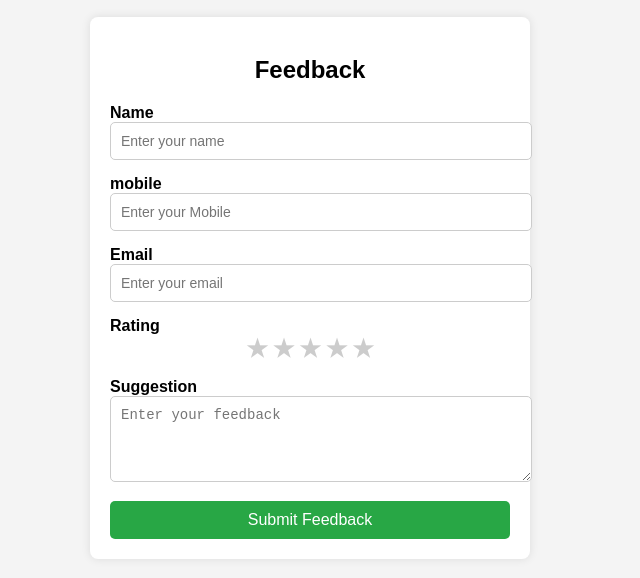
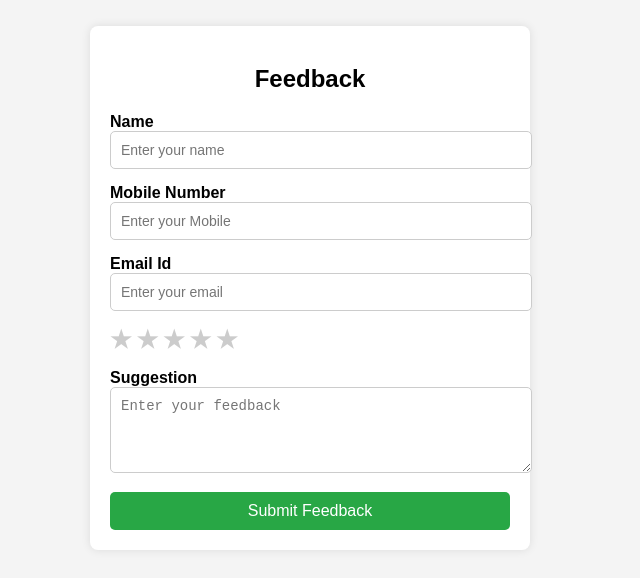
Before and after one commit to vemahend/BhajanBhoomi_FlipBook, a plain HTML site: page Pages/feedbackform.html in a window 1280 px wide. Shown: the part 112-690 px from the top of the page, without its empty margins (330-970 px from the left). Drawn offline with nearby package versions, Linux system fonts and the light colour scheme.

Commit message:
Form layout fixed

```diff
--- a/CSS/feedback.css
+++ b/CSS/feedback.css
@@ -42,7 +42,7 @@ textarea {
 
 .stars {
     display: flex;
-    justify-content: center;
+    justify-content: left;
     gap: 5px;
     flex-direction: row-reverse;
 }
--- a/Pages/feedbackform.html
+++ b/Pages/feedbackform.html
@@ -18,15 +18,14 @@
                 <input type="text" id="name" placeholder="Enter your name" required>
             </div>
             <div class="form-group">
-                <label for="mobile">mobile</label>
+                <label for="mobile">Mobile Number</label>
                 <input type="number" id="mobile" placeholder="Enter your Mobile" required>
             </div>
             <div class="form-group">
-                <label for="email">Email</label>
+                <label for="email">Email Id</label>
                 <input type="email" id="email" placeholder="Enter your email" required>
             </div>
             <div class="form-group">
-                <label>Rating</label>
                 <div class="stars">
                     <input type="radio" id="star5" name="rating" value="5"><label for="star5">★</label>
                     <input type="radio" id="star4" name="rating" value="4"><label for="star4">★</label>
```
